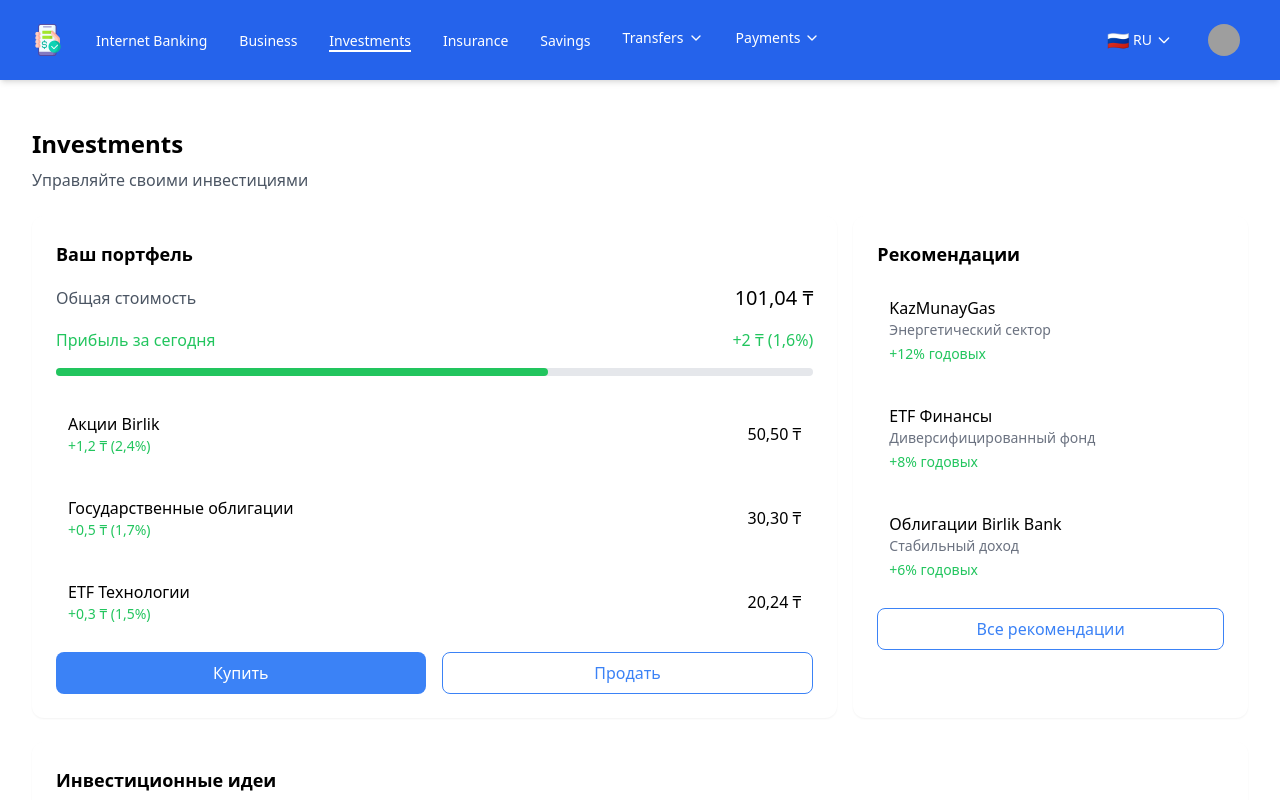
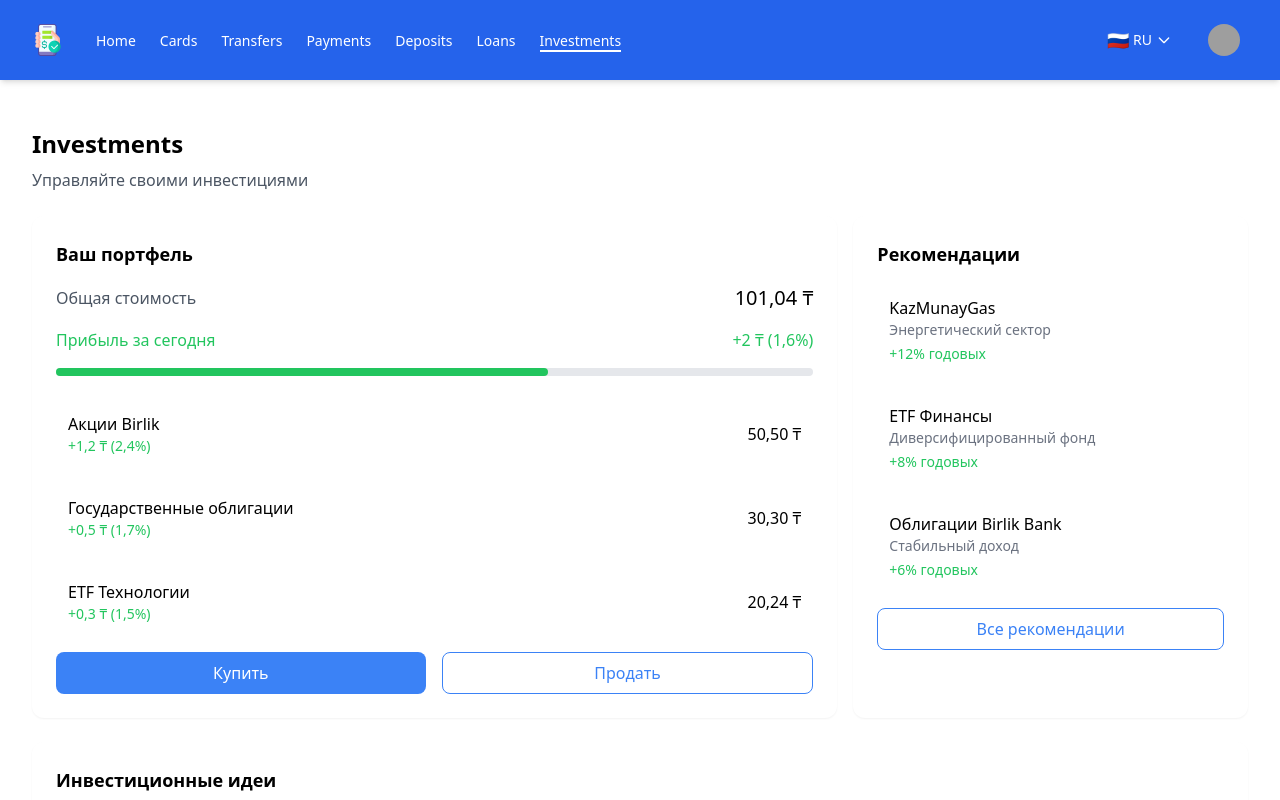
Before and after one commit to Loamanroy/Birlik, a React (Vite) app: page /bank/invest in a window 1280 px wide. Shown: the top 800 px of the page. Built offline with nearby package versions, Linux system fonts and the light colour scheme; grey boxes are pictures that could not be loaded.

Commit message:
Обновлен дизайн банковского модуля в соответствии со скриншотами
Co-Authored-By: Arp Stonee <arpstone1@outlook.com>

```diff
--- a/src/components/layout/bank/BankHeader.tsx
+++ b/src/components/layout/bank/BankHeader.tsx
@@ -1,4 +1,4 @@
-import { Menu, X, ChevronDown } from 'lucide-react';
+import { Menu, X } from 'lucide-react';
 import mobileBanking from '@/assets/mobile-banking.png';
 import { Link, useLocation } from 'react-router-dom';
 import { useState } from 'react';
@@ -9,8 +9,6 @@ const BankHeader = () => {
   const location = useLocation();
   const currentPath = location.pathname;
   const [mobileMenuOpen, setMobileMenuOpen] = useState(false);
-  const [transfersOpen, setTransfersOpen] = useState(false);
-  const [paymentsOpen, setPaymentsOpen] = useState(false);
   const { t } = useTranslation();
 
   const isActive = (path: string) => {
@@ -20,43 +18,22 @@ const BankHeader = () => {
     return path !== '/bank' && currentPath.startsWith(path);
   };
 
-  const mainMenuItems = [
-    { path: '/bank', label: t('bank.title') },
-    { path: '/bank/business', label: t('bank.business') },
+  const menuItems = [
+    { path: '/bank', label: t('navigation.home') },
+    { path: '/bank/cards', label: t('bank.cards') },
+    { path: '/bank/transfer', label: t('bank.transfers') },
+    { path: '/bank/pay', label: t('bank.payments') },
+    { path: '/bank/deposits', label: t('bank.deposits') },
+    { path: '/bank/loans', label: t('bank.loans') },
     { path: '/bank/invest', label: t('bank.investments') },
-    { path: '/bank/insurance', label: t('bank.insurance') },
-    { path: '/bank/savings', label: t('bank.savings') },
-  ];
-
-  const transferMenuItems = [
-    { path: '/bank/transfer/phone', label: t('bank.transfer_phone') },
-    { path: '/bank/transfer/details', label: t('bank.transfer_details') },
-    { path: '/bank/transactions', label: t('bank.transactions') },
-  ];
-
-  const paymentMenuItems = [
-    { path: '/bank/pay/mobile', label: t('bank.pay_mobile') },
-    { path: '/bank/pay/qr', label: t('bank.pay_qr') },
-    { path: '/bank/mobile', label: t('bank.mobile_banking') },
-    { path: '/bank/self-employed', label: t('bank.self_employed') },
   ];
 
   const toggleMobileMenu = () => {
     setMobileMenuOpen(!mobileMenuOpen);
   };
 
-  const toggleTransfersMenu = () => {
-    setTransfersOpen(!transfersOpen);
-    if (!transfersOpen) setPaymentsOpen(false);
-  };
-
-  const togglePaymentsMenu = () => {
-    setPaymentsOpen(!paymentsOpen);
-    if (!paymentsOpen) setTransfersOpen(false);
-  };
-
   return (
-      <header className="relative flex items-center justify-between py-4 bg-blue-600 text-white shadow-md lg:px-8 max-w-7xl mx-auto w-full">
+      <header className="relative flex items-center justify-between py-4 bg-blue-600 text-white shadow-md px-4 lg:px-8 max-w-7xl mx-auto w-full">
         <div className="flex items-center">
           <Link to="/bank" className="mr-8">
             <img
@@ -66,8 +43,8 @@ const BankHeader = () => {
             />
           </Link>
           <nav className="hidden md:flex">
-            <ul className="flex space-x-8">
-              {mainMenuItems.map((item) => (
+            <ul className="flex space-x-6">
+              {menuItems.map((item) => (
                   <li key={item.path}>
                     <Link
                         to={item.path}
@@ -77,64 +54,6 @@ const BankHeader = () => {
                     </Link>
                   </li>
               ))}
-
-              {/* Transfers Dropdown */}
-              <li className="relative">
-                <button
-                  onClick={toggleTransfersMenu}
-                  className={`flex items-center text-sm font-medium text-white hover:text-gray-200 ${currentPath.includes('/bank/transfer') ? 'border-b-2 border-white' : ''}`}
-                >
-                  {t('bank.transfers')}
-                  <ChevronDown size={16} className="ml-1" />
-                </button>
-
-                {transfersOpen && (
-                  <div className="absolute top-full left-0 mt-1 bg-white rounded shadow-lg z-50 w-48">
-                    <ul className="py-1">
-                      {transferMenuItems.map((item) => (
-                        <li key={item.path}>
-                          <Link
-                            to={item.path}
-                            className="block px-4 py-2 text-sm text-gray-700 hover:bg-blue-50 hover:text-blue-600"
-                            onClick={() => setTransfersOpen(false)}
-                          >
-                            {item.label}
-                          </Link>
-                        </li>
-                      ))}
-                    </ul>
-                  </div>
-                )}
-              </li>
-
-              {/* Payments Dropdown */}
-              <li className="relative">
-                <button
-                  onClick={togglePaymentsMenu}
-                  className={`flex items-center text-sm font-medium text-white hover:text-gray-200 ${currentPath.includes('/bank/pay') ? 'border-b-2 border-white' : ''}`}
-                >
-                  {t('bank.payments')}
-                  <ChevronDown size={16} className="ml-1" />
-                </button>
-
-                {paymentsOpen && (
-                  <div className="absolute top-full left-0 mt-1 bg-white rounded shadow-lg z-50 w-48">
-                    <ul className="py-1">
-                      {paymentMenuItems.map((item) => (
-                        <li key={item.path}>
-                          <Link
-                            to={item.path}
-                            className="block px-4 py-2 text-sm text-gray-700 hover:bg-blue-50 hover:text-blue-600"
-                            onClick={() => setPaymentsOpen(false)}
-                          >
-                            {item.label}
-                          </Link>
-                        </li>
-                      ))}
-                    </ul>
-                  </div>
-                )}
-              </li>
             </ul>
           </nav>
         </div>
@@ -162,7 +81,7 @@ const BankHeader = () => {
             <div className="md:hidden absolute top-full left-0 right-0 bg-blue-600 z-50 border-b shadow-md">
               <nav className="py-2">
                 <ul className="flex flex-col">
-                  {mainMenuItems.map((item) => (
+                  {menuItems.map((item) => (
                       <li key={item.path}>
                         <Link
                             to={item.path}
@@ -173,38 +92,6 @@ const BankHeader = () => {
                         </Link>
                       </li>
                   ))}
-
-                  {/* Mobile Transfers Section */}
-                  <li className="px-4 py-2 text-sm font-medium text-white bg-blue-700">
-                    {t('bank.transfers')}
-                  </li>
-                  {transferMenuItems.map((item) => (
-                    <li key={item.path}>
-                      <Link
-                        to={item.path}
-                        className={`block px-6 py-2 text-sm font-medium text-white ${isActive(item.path) ? 'bg-blue-700 border-l-4 border-white' : 'hover:bg-blue-700'}`}
-                        onClick={() => setMobileMenuOpen(false)}
-                      >
-                        {item.label}
-                      </Link>
-                    </li>
-                  ))}
-
-                  {/* Mobile Payments Section */}
-                  <li className="px-4 py-2 text-sm font-medium text-white bg-blue-700">
-                    {t('bank.payments')}
-                  </li>
-                  {paymentMenuItems.map((item) => (
-                    <li key={item.path}>
-                      <Link
-                        to={item.path}
-                        className={`block px-6 py-2 text-sm font-medium text-white ${isActive(item.path) ? 'bg-blue-700 border-l-4 border-white' : 'hover:bg-blue-700'}`}
-                        onClick={() => setMobileMenuOpen(false)}
-                      >
-                        {item.label}
-                      </Link>
-                    </li>
-                  ))}
                 </ul>
               </nav>
             </div>
```
